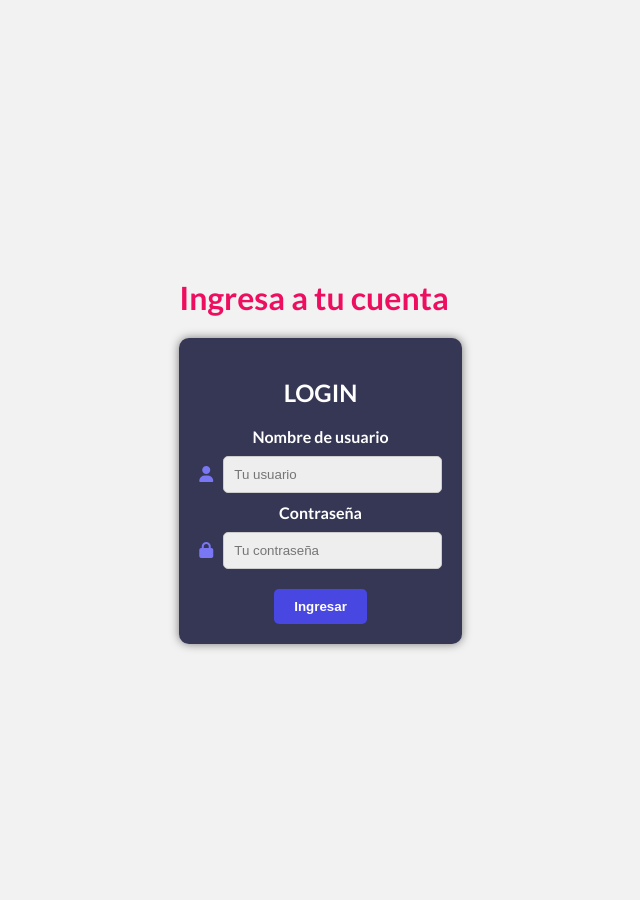
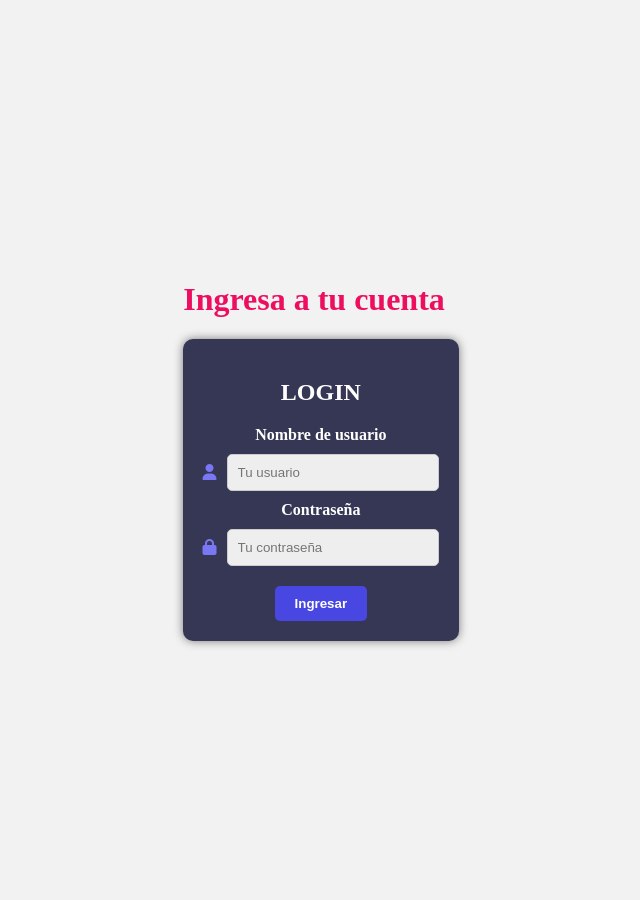
Before and after one commit to Emanuel-Ramayo/grupo_5_DHTech, a Node server app: template views/login.html in a window 1280 px wide. Shown: the whole page, without its empty margins (326-966 px from the left). Run offline with Node 20, Linux system fonts and the light colour scheme; the template is opened without the code that fills it, so the values that code supplies are empty.

Commit message:
Update login.css

```diff
--- a/public/css/login.css
+++ b/public/css/login.css
@@ -1,9 +1,7 @@
-@import url('https://fonts.googleapis.com/css2?family=Lato:wght@700&display=swap');
-
 
 
 body {
-    font-family: 'Lato', sans-serif;
+
     background-color: #f2f2f2;
     margin: 0;
     padding: 50px;
```
